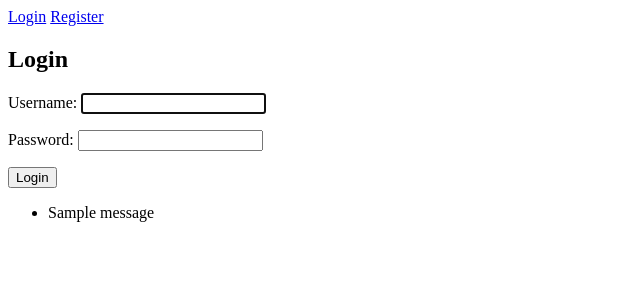
After one commit to kflorkowski/django-cl-budget-app, a Django app: page /login in a window 1280 px wide. The commit adds this page. Shown: the top 300 px of the page, without its empty margins (0-640 px from the left). Run offline with Django 5.2, Linux system fonts and the light colour scheme; tables that the repository leaves empty hold one stand-in row (values such as "Sample post"); one stand-in notice (Sample message) is shown.

Commit message:
login added

```diff
--- a/budget/forms.py
+++ b/budget/forms.py
@@ -0,0 +1,15 @@
+from django import forms
+from django.contrib.auth.models import User
+from django.contrib.auth.forms import UserCreationForm, AuthenticationForm
+
+
+class UserRegisterForm(UserCreationForm):
+    email = forms.EmailField()
+
+    class Meta:
+        model = User
+        fields = ('username', 'email', 'password1', 'password2')
+
+
+class UserLoginForm(AuthenticationForm):
+    pass
--- a/budget/templates/base.html
+++ b/budget/templates/base.html
@@ -16,7 +16,7 @@
             </nav>
         {% else %}
             <nav>
-                <a href='#'>Login</a>
+                <a href='{% url "login" %}'>Login</a>
                 <a href='#'>Register</a>
             </nav>
         {% endif %}
--- /dev/null
+++ b/budget/templates/login.html
@@ -0,0 +1,21 @@
+{% extends "base.html" %}
+
+{% block content %}
+    <div>
+        <h2>Login</h2>
+        <form method="POST">
+            {% csrf_token %}
+            {{ form.as_p }}
+            <div>
+                <button type="submit">Login</button>
+            </div>
+        </form>
+        {% if messages %}
+            <ul class="messages">
+                {% for message in messages %}
+                    <li{% if message.tags %} class="{{ message.tags }}"{% endif %}>{{ message }}</li>
+                {% endfor %}
+            </ul>
+        {% endif %}
+    </div>
+{% endblock  %}
--- a/budget/urls.py
+++ b/budget/urls.py
@@ -3,4 +3,5 @@ from . import views
 
 urlpatterns = [
     path('', views.base, name='base'),
+    path('login', views.login, name='login')
 ]
--- a/budget/views.py
+++ b/budget/views.py
@@ -1,5 +1,23 @@
-from django.shortcuts import render
+from django.shortcuts import render, redirect
+from django.contrib import messages
+from .forms import UserRegisterForm, UserLoginForm
+from django.contrib.auth import authenticate, login, logout
 
 # Create your views here.
 def base(request):
     return render(request, 'base.html')
+
+def login(request):
+    if request.method == "POST":
+        form = UserLoginForm(request.POST)
+        username = request.POST.get('username')
+        password = request.POST.get('password')
+        user = authenticate(username=username, password=password)
+        if user is not None:
+            login(request, user)
+            return redirect('home')
+        else:
+            messages.error(request, 'Username or password is incorrect')
+    else:
+        form = UserLoginForm()
+    return render(request, 'login.html', {'form': form})
```
